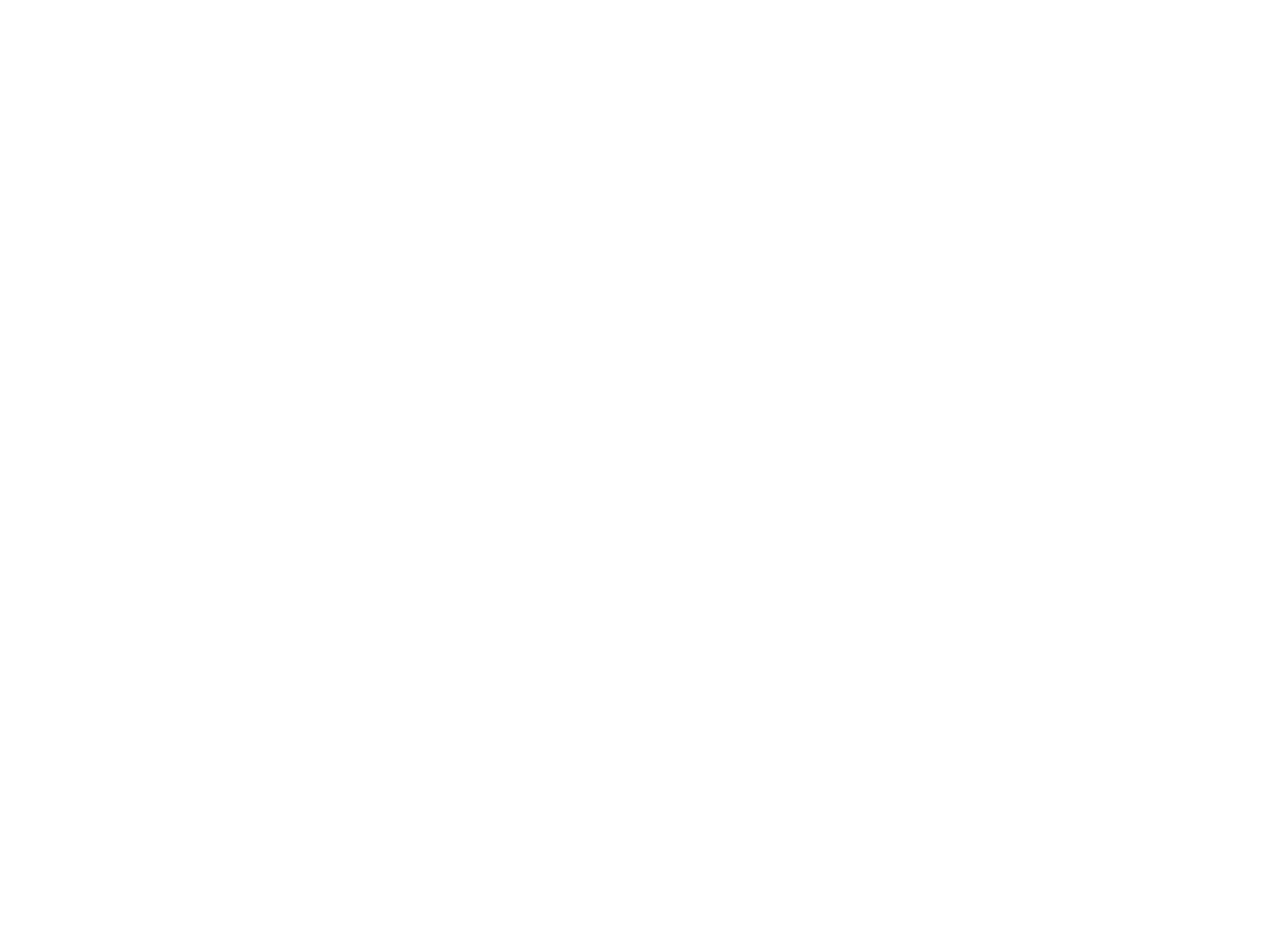
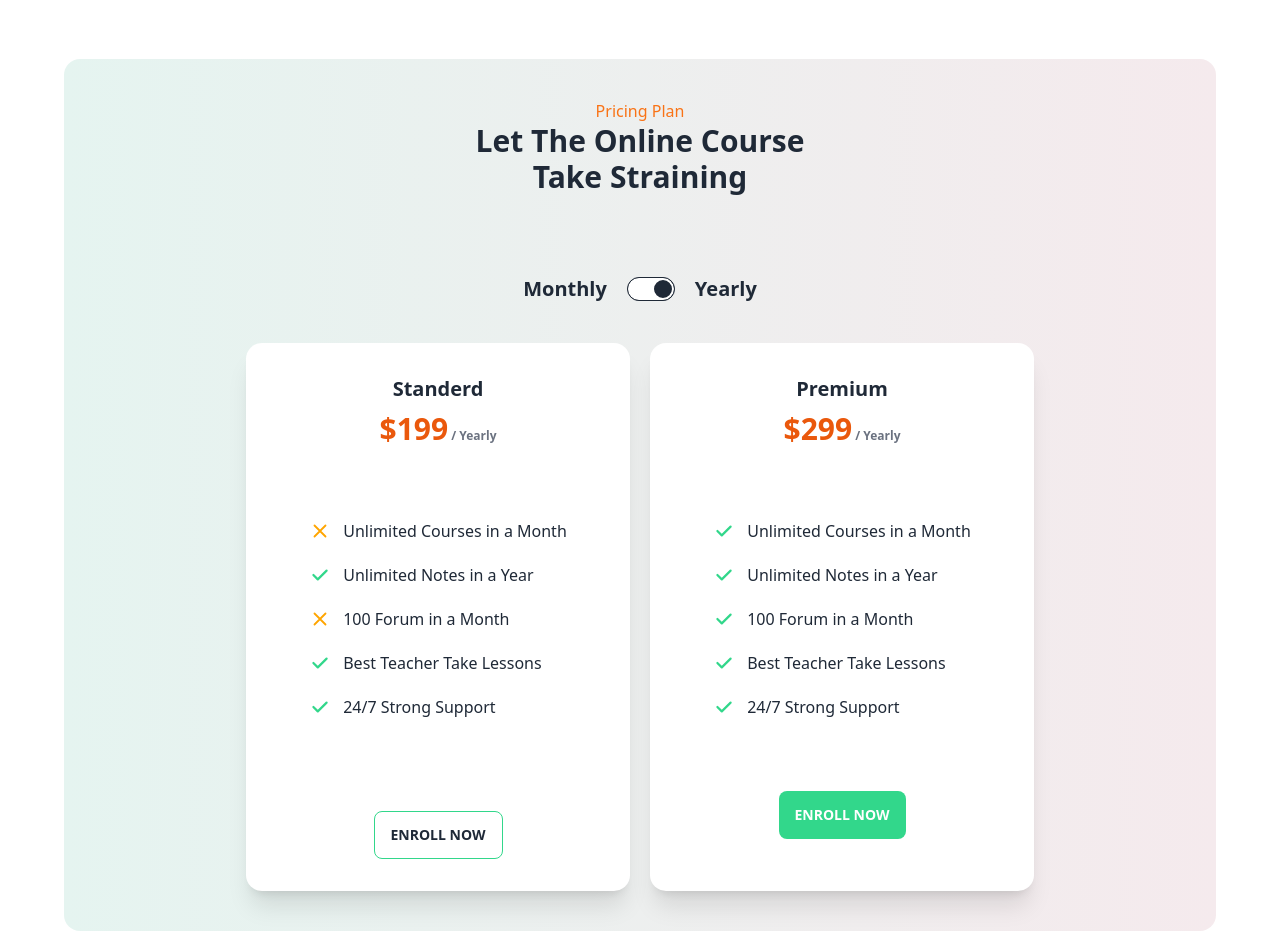
Before and after one commit to JubayerP/e-shikka, a React (Create React App) app: page / in a window 1280 px wide. Shown: the part 2160-3091 px from the top of the page. Before the commit the page ends 2219 px from the top, so only its background shows below. Built offline with nearby package versions, Linux system fonts and the light colour scheme.

Commit message:
pricing cards

```diff
--- a/src/App.js
+++ b/src/App.js
@@ -4,6 +4,7 @@ import Navbar from './components/Navbar/Navbar';
 import Header from './components/Header/Header';
 import Courses from './components/Courses/Courses';
 import Rules from './components/Rules/Rules';
+import Plans from './components/Plans/Plans';
 
 function App() {
   return (
@@ -12,6 +13,7 @@ function App() {
       <Header />
       <Courses />
       <Rules />
+      <Plans />
     </div>
   );
 }
--- /dev/null
+++ b/src/components/Plans/Plans.js
@@ -0,0 +1,58 @@
+import React from 'react';
+import { HiCheck, HiOutlineX } from 'react-icons/hi'
+
+const Plans = () => {
+    return (
+        <div className='bg-gradient-to-r from-[#E5F4F0] to-[#F5EAED] h-full lg:mx-16 lg:rounded-2xl py-10'>
+            <div className='lg:w-[31%] w-[80%] mx-auto'>
+                <p className='text-orange-500 text-center '>Pricing Plan</p>
+                <h1 className="text-3xl font-bold text-center">Let The Online Course Take Straining</h1>
+            </div>
+            <div className='flex justify-center items-center mt-20'>
+                <h3 className="text-xl font-bold mr-5">Monthly</h3>
+                <input type="checkbox" class="toggle mr-5" checked />
+                <h3 className="text-xl font-bold">Yearly</h3>
+            </div>
+            <div className='flex justify-center lg:flex-row flex-col mt-10'>
+                <div class="card w-96 bg-base-100 shadow-xl mr-5 lg:mb-0 mb-8">
+
+                    <div class="card-body items-center text-center">
+                        <h2 class="card-title">Standerd</h2>
+                        <h1 className="text-3xl font-bold text-orange-600">$199<span className='text-xs text-gray-500'> / Yearly</span></h1>
+                        <div className='text-start my-16'>
+                           <div className='flex items-center mb-5'><HiOutlineX color='orange' size={22} className='mr-3'/> <p className=''>Unlimited Courses in a Month</p></div>
+                           <div className='flex items-center mb-5'><HiCheck size={22} color={'#32D78B'} className='mr-3'/><p className=''>Unlimited Notes in a Year</p></div>
+                           <div className='flex items-center mb-5'><HiOutlineX color='orange' size={22} className='mr-3'/> <p className=''>100 Forum in a Month</p></div>
+                           <div className='flex items-center mb-5'><HiCheck size={22} color={'#32D78B'} className='mr-3'/> <p className=''>Best Teacher Take Lessons</p></div>
+                           <div className='flex items-center mb-5'><HiCheck size={22} color={'#32D78B'} className='mr-3'/> <p>24/7 Strong Support</p></div>
+                        </div>
+                        <div class="card-actions">
+                            <button class="btn btn-outline border-[#32D78B] hover:border-[#32D78B] hover:bg-[#32D78B]">Enroll Now</button>
+                        </div>
+                    </div>
+                </div>
+
+                <div class="card w-96 bg-base-100 shadow-xl">
+
+                    <div class="card-body items-center text-center">
+                        <h2 class="card-title">Premium</h2>
+                        <h1 className="text-3xl font-bold text-orange-600">$299<span className='text-xs text-gray-500'> / Yearly</span></h1>
+                        <div className='text-start my-16'>
+                           <div className='flex items-center mb-5'><HiCheck size={22} color={'#32D78B'} className='mr-3'/> <p className=''>Unlimited Courses in a Month</p></div>
+                           <div className='flex items-center mb-5'><HiCheck size={22} color={'#32D78B'} className='mr-3'/><p className=''>Unlimited Notes in a Year</p></div>
+                           <div className='flex items-center mb-5'><HiCheck size={22} color={'#32D78B'} className='mr-3'/> <p className=''>100 Forum in a Month</p></div>
+                           <div className='flex items-center mb-5'><HiCheck size={22} color={'#32D78B'} className='mr-3'/> <p className=''>Best Teacher Take Lessons</p></div>
+                           <div className='flex items-center'><HiCheck size={22} color={'#32D78B'} className='mr-3'/> <p>24/7 Strong Support</p></div>
+                        </div>
+                        <div class="card-actions">
+                            <button class="btn bg-[#32D78B] border-0 hover:bg-[#32D78B]">Enroll Now</button>
+                        </div>
+                    </div>
+                </div>
+
+            </div>
+        </div>
+    );
+};
+
+export default Plans;
```
